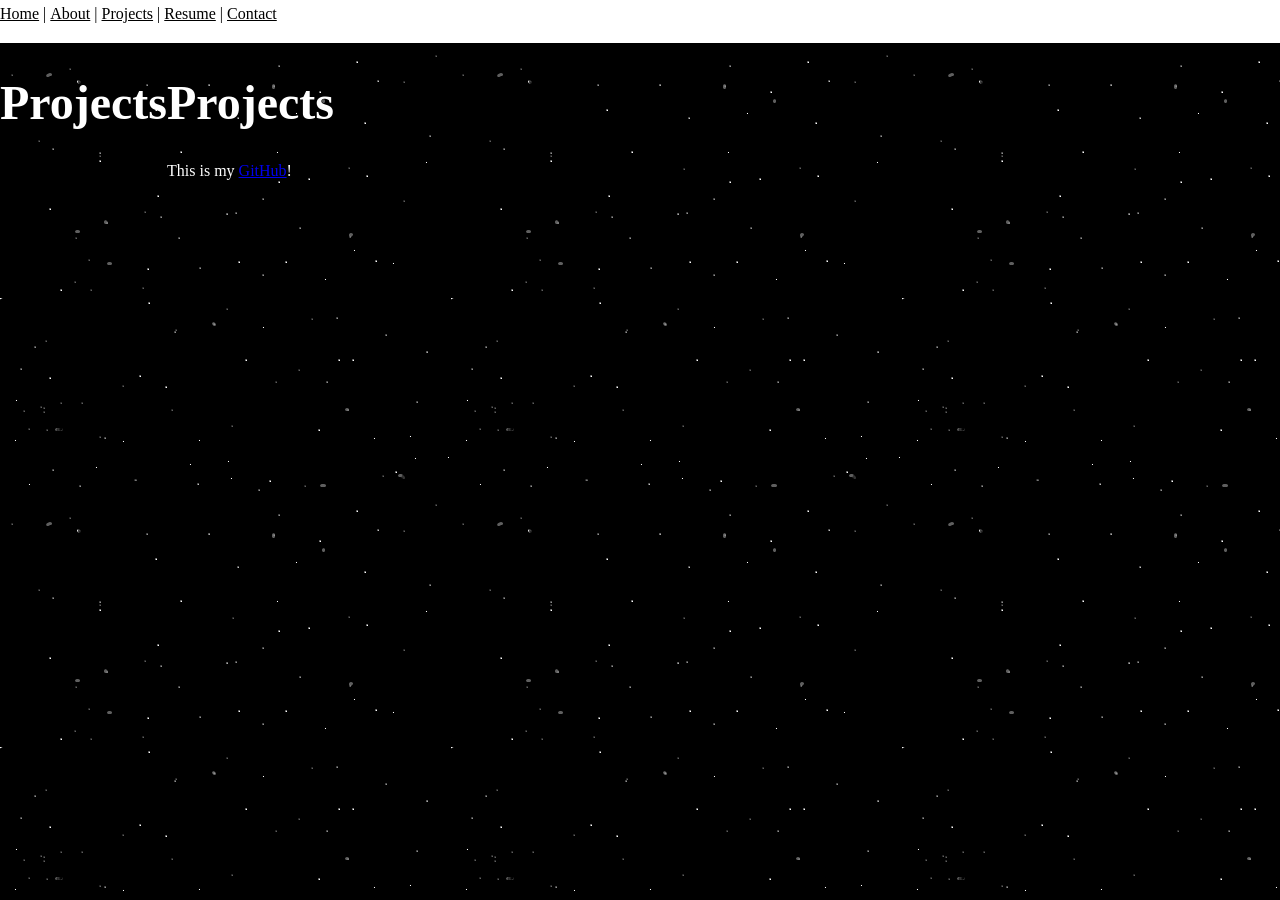
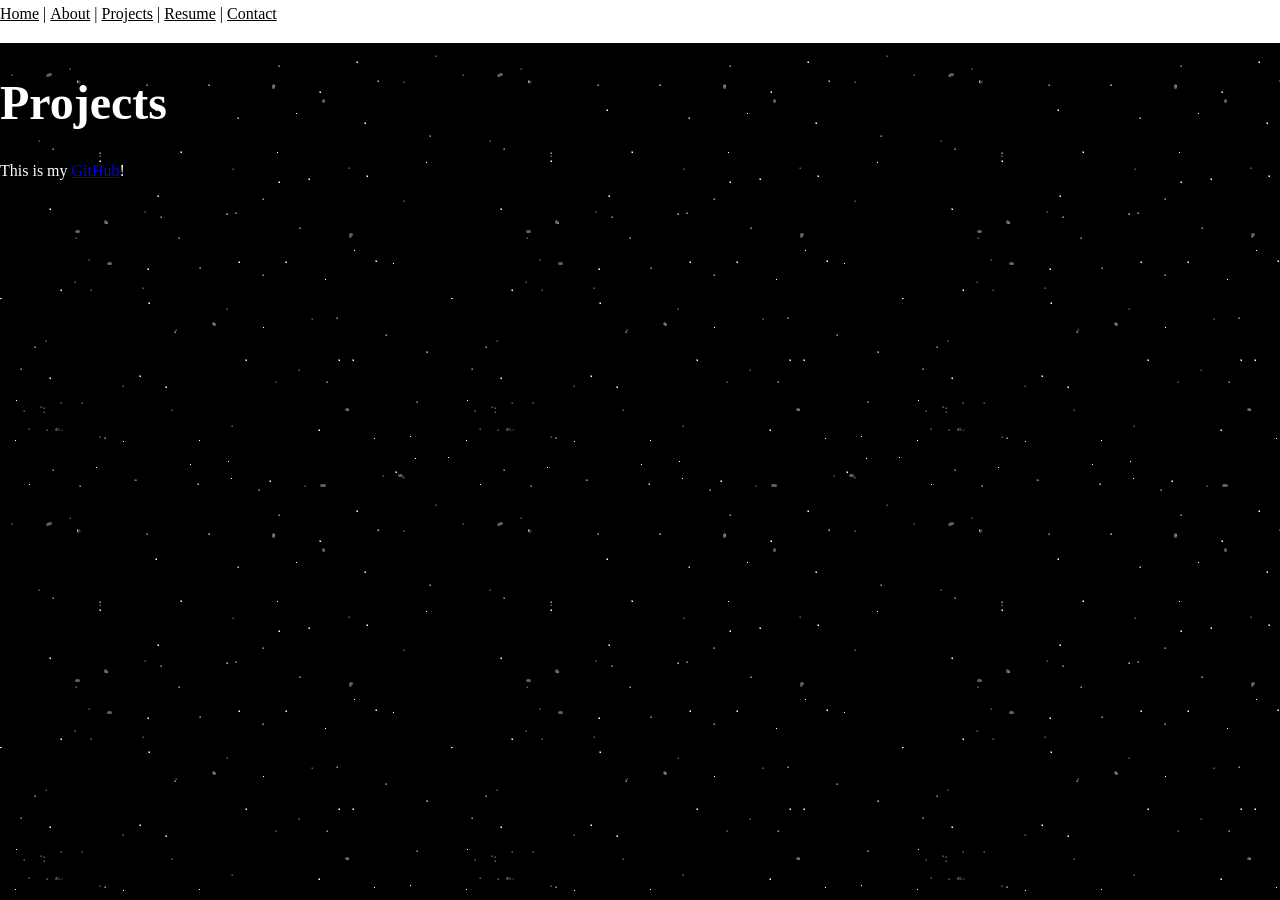
Before and after one commit to Julianzen/julians.github.io, a Jekyll site: the page built from projects.md, in a window 1280 px wide. Built offline with Jekyll 4.4.1, drawn with Linux system fonts in a browser that asks for light colours.

Commit message:
Refactor projects section layout in projects.md
Updated the structure of the projects section in the markdown file.

```diff
--- a/projects.md
+++ b/projects.md
@@ -3,10 +3,9 @@ layout: default
 title: "Projects"
 ---
 
-# Projects
-<div class="about-section">
-  <div class="about-overlay">
-    <div class="about-box">
+<div class="project-section">
+  <div class="project-overlay">
+    <div class="project-box">
       <h1>Projects</h1>
       <p>
         This is my <a href="https://github.com/Julianzen" target="_blank">GitHub</a>!
```
